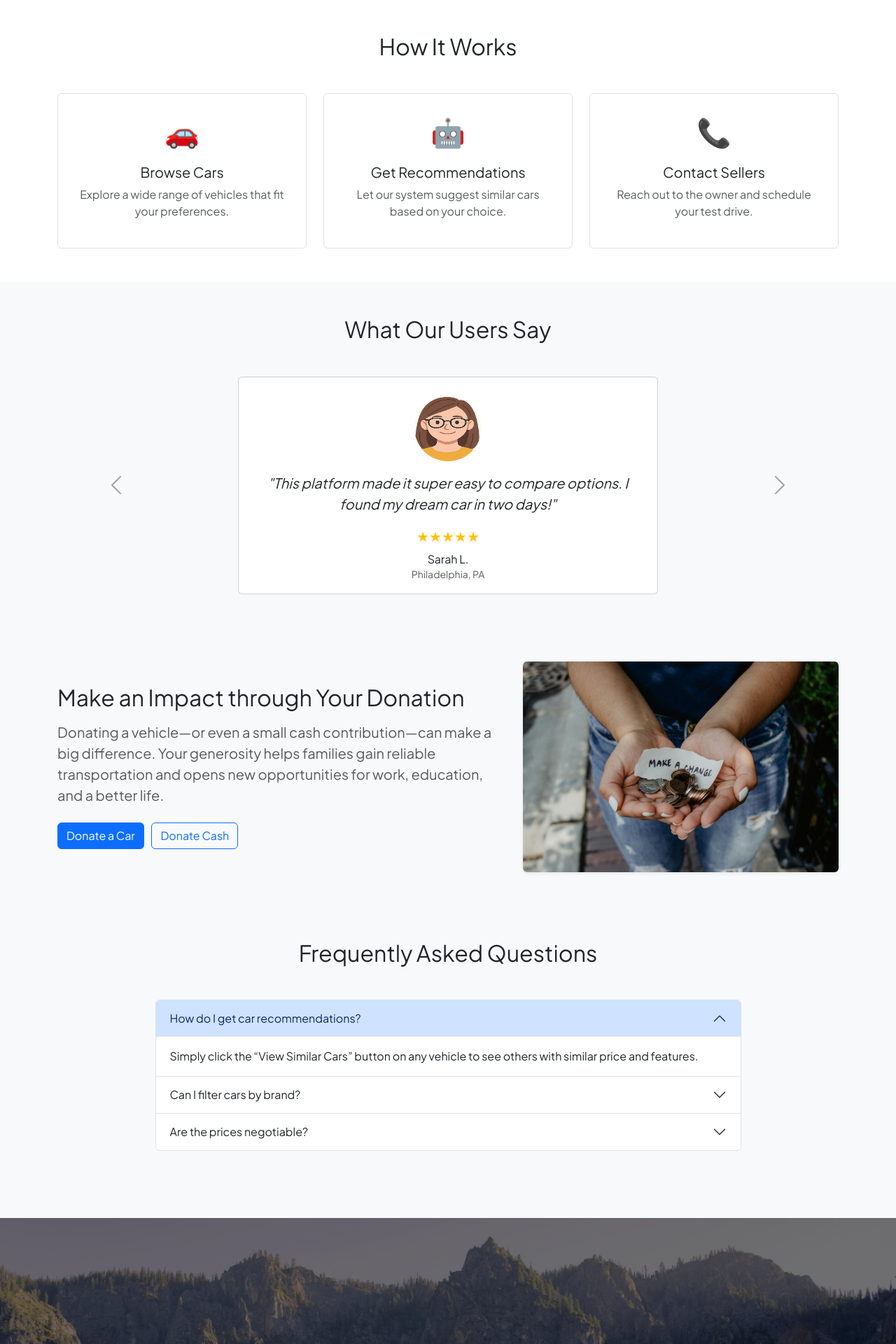
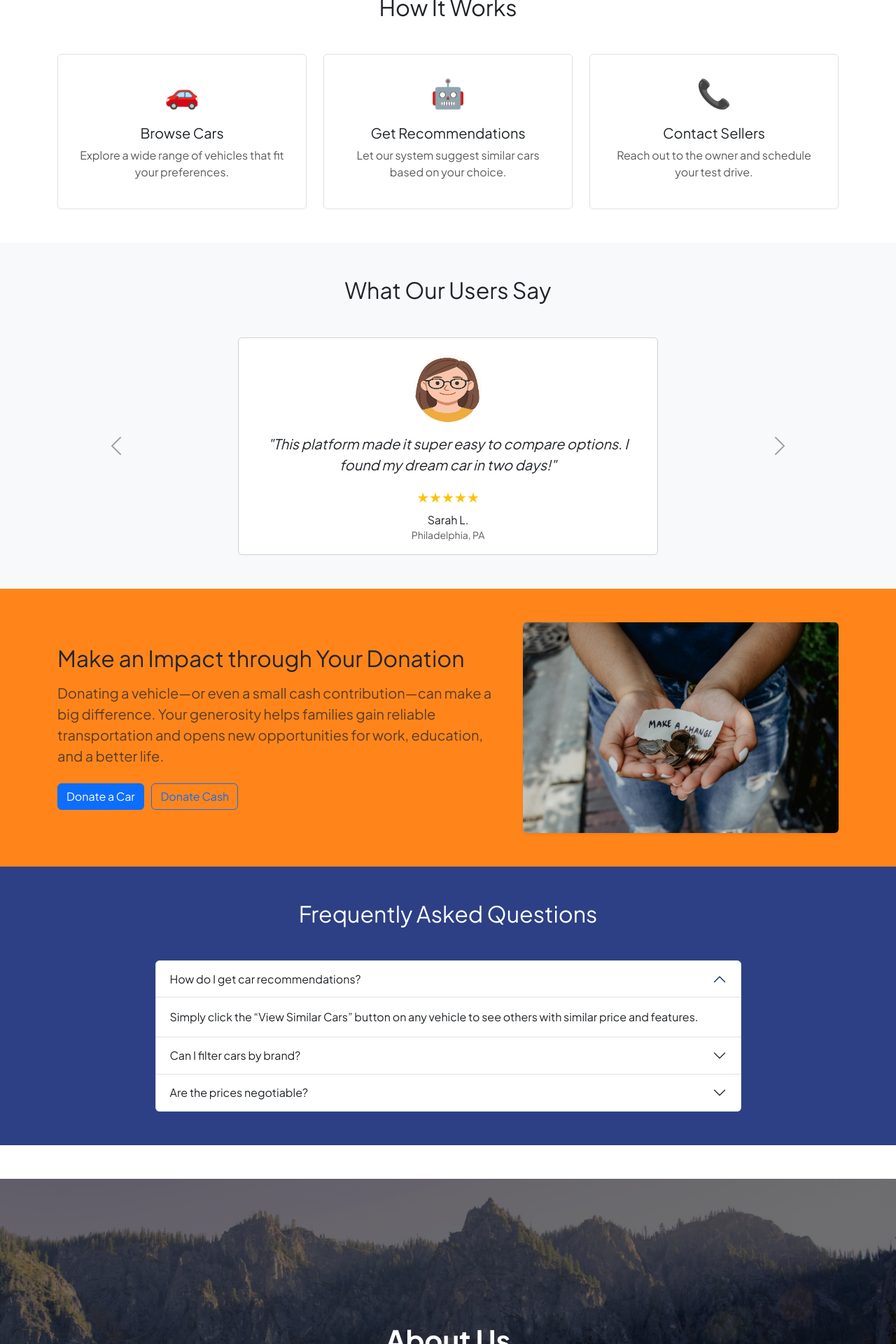
Before and after one commit to NingyuanBi/CarSal, a Flask app: page / in a window 1280 px wide. Shown: the part 594-2514 px from the top of the page at 70% size. Run offline with Flask 3, Linux system fonts and the light colour scheme.

Commit message:
Color rendering bug fixed
Changed the "make donation" part color into Sand Brown. Fixed the color difference caused by css in s RGB and P3 color gamut

```diff
--- a/templates/base.html
+++ b/templates/base.html
@@ -13,12 +13,12 @@
       }
       /* Banner area – only used on homepage */
       header.banner {
-          height: calc(65vh + 56px);        /* fixed height instead of min-height to avoid extra black area */
-          background: #1f2327 center/cover no-repeat;
+          height: 65vh;                     /* banner ends exactly at hero bottom */
+          margin-top: -56px;                /* pull banner up behind the navbar */
+          /* background: #1f2327 center/cover no-repeat; */
           position: relative;
-      }
-      header.banner {
-          margin-top: -56px; /* pull banner up behind the navbar */
+          overflow: hidden;                 /* clip overlay so it doesn't tint next section */
+          z-index: 1;          /* stay behind main content */
       }
 
       /* dark overlay */
@@ -26,8 +26,15 @@
           content: "";
           position: absolute;
           inset: 0;
-          background: rgba(0, 0, 0, 0.55);
+          background: rgba(0, 0, 0, 0.15);
+          z-index: 1;          /* same stacking level as banner */
           pointer-events: none;             /* allow clicks on controls */
+      }
+
+      /* Ensure page sections render above the hero overlay */
+      section {
+          position: relative;
+          z-index: 2;
       }
       header.banner .container,
       header.banner .carousel,
@@ -165,7 +172,7 @@
     </style>
 </head>
 
-<body class="bg-light">
+<body>
     <!-- navigation bar -->
     <nav class="navbar navbar-light bg-white sticky-top">
         <div class="container-fluid d-flex align-items-center px-3">
@@ -243,7 +250,7 @@
     </div>
 
     <!-- detail -->
-    <main>
+    <main class="flex-grow-1" style="background-color: transparent;">
         {% block content %}{% endblock %}
     </main>
 
--- a/templates/index.html
+++ b/templates/index.html
@@ -40,6 +40,21 @@
   #testimonialCarousel .carousel-control-prev-icon,
   #testimonialCarousel .carousel-control-next-icon {
       filter: invert(0.7);
+  }
+</style>
+<style>
+  /* Wide‑gamut safe brand colours (Display‑P3 with sRGB fallback) */
+  .donation-bg{
+    /* Fallback for non‑P3 browsers */
+    background-color:#EF8B3B;
+    /* Wide‑gamut – shows identical hue on P3 displays */
+    background-color:color(display-p3 0.937 0.545 0.231);
+    background-image:none;
+  }
+  .faq-bg{
+    background-color:#313F81;
+    background-color:color(display-p3 0.192 0.247 0.506);
+    background-image:none;
   }
 </style>
 
@@ -130,7 +145,7 @@
 </section>
 
 <!-- ===== DONATION ======================================================= -->
-<section class="py-5">
+<section class="py-5 donation-bg">
   <div class="container">
     <div class="row align-items-center g-4">
       <!-- Text -->
@@ -155,27 +170,27 @@
 </section>
 
 <!-- ===== FAQ ============================================================ -->
-<section class="py-5 mb-5" id="faq">
+<section class="py-5 mb-5 text-white faq-bg" id="faq">
   <div class="container">
-      <h2 class="text-center mb-5">Frequently Asked Questions</h2>
+      <h2 class="text-center mb-5 text-white">Frequently Asked Questions</h2>
       <div class="accordion w-75 mx-auto" id="faqAccordion">
 
           <div class="accordion-item">
-              <h2 class="accordion-header" id="q1"><button class="accordion-button" type="button" data-bs-toggle="collapse" data-bs-target="#a1">How do I get car recommendations?</button></h2>
+              <h2 class="accordion-header" id="q1"><button class="accordion-button bg-white text-dark" type="button" data-bs-toggle="collapse" data-bs-target="#a1">How do I get car recommendations?</button></h2>
               <div id="a1" class="accordion-collapse collapse show" data-bs-parent="#faqAccordion">
                   <div class="accordion-body">Simply click the “View Similar Cars” button on any vehicle to see others with similar price and features.</div>
               </div>
           </div>
 
           <div class="accordion-item">
-              <h2 class="accordion-header" id="q2"><button class="accordion-button collapsed" type="button" data-bs-toggle="collapse" data-bs-target="#a2">Can I filter cars by brand?</button></h2>
+              <h2 class="accordion-header" id="q2"><button class="accordion-button bg-white text-dark collapsed" type="button" data-bs-toggle="collapse" data-bs-target="#a2">Can I filter cars by brand?</button></h2>
               <div id="a2" class="accordion-collapse collapse" data-bs-parent="#faqAccordion">
                   <div class="accordion-body">Yes. Use the brand dropdown at the top of the listings to narrow down to your preferred makes.</div>
               </div>
           </div>
 
           <div class="accordion-item">
-              <h2 class="accordion-header" id="q3"><button class="accordion-button collapsed" type="button" data-bs-toggle="collapse" data-bs-target="#a3">Are the prices negotiable?</button></h2>
+              <h2 class="accordion-header" id="q3"><button class="accordion-button bg-white text-dark collapsed" type="button" data-bs-toggle="collapse" data-bs-target="#a3">Are the prices negotiable?</button></h2>
               <div id="a3" class="accordion-collapse collapse" data-bs-parent="#faqAccordion">
                   <div class="accordion-body">Prices are set by individual owners, but most are open to reasonable offers—use the contact button on the detail page.</div>
               </div>
```
